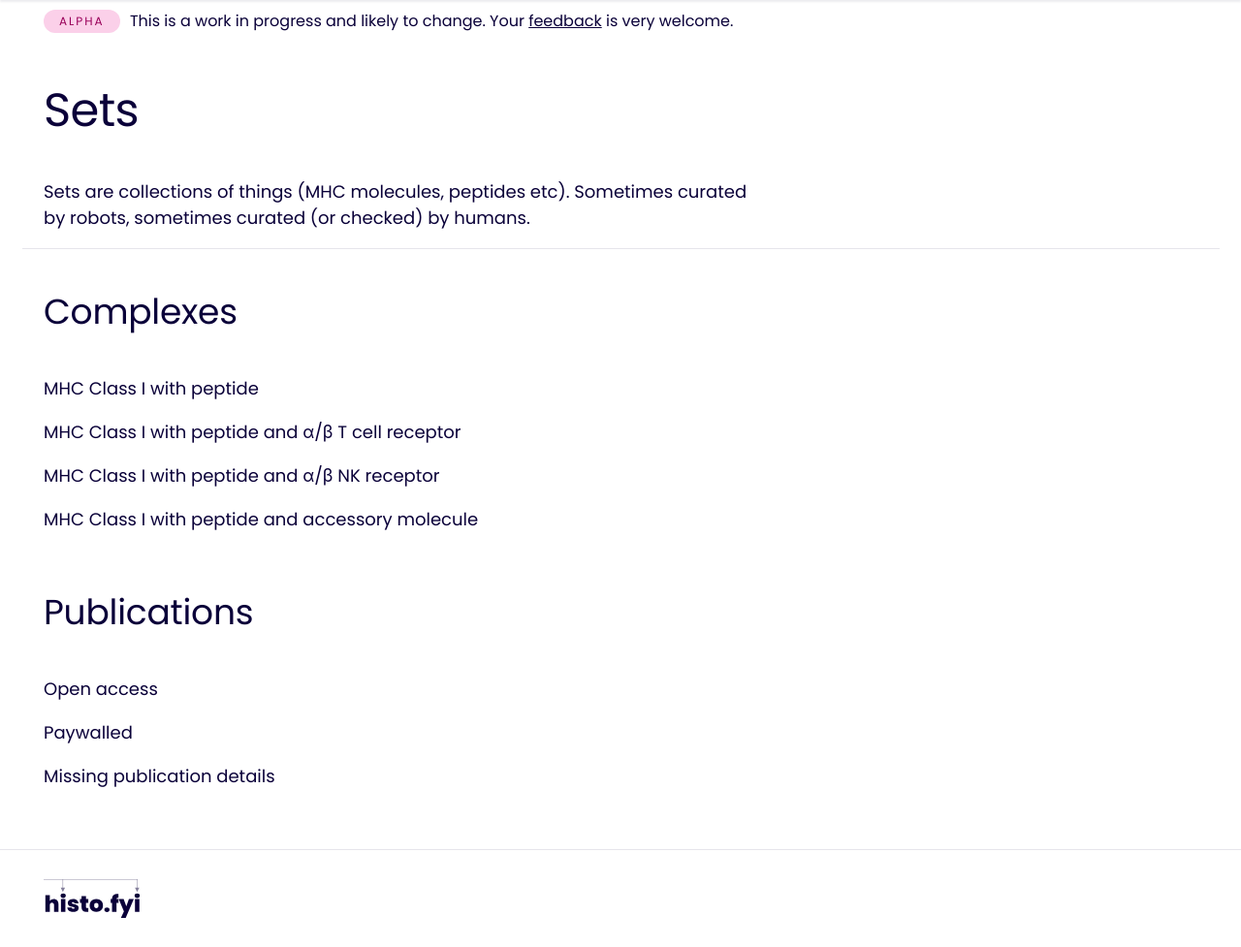
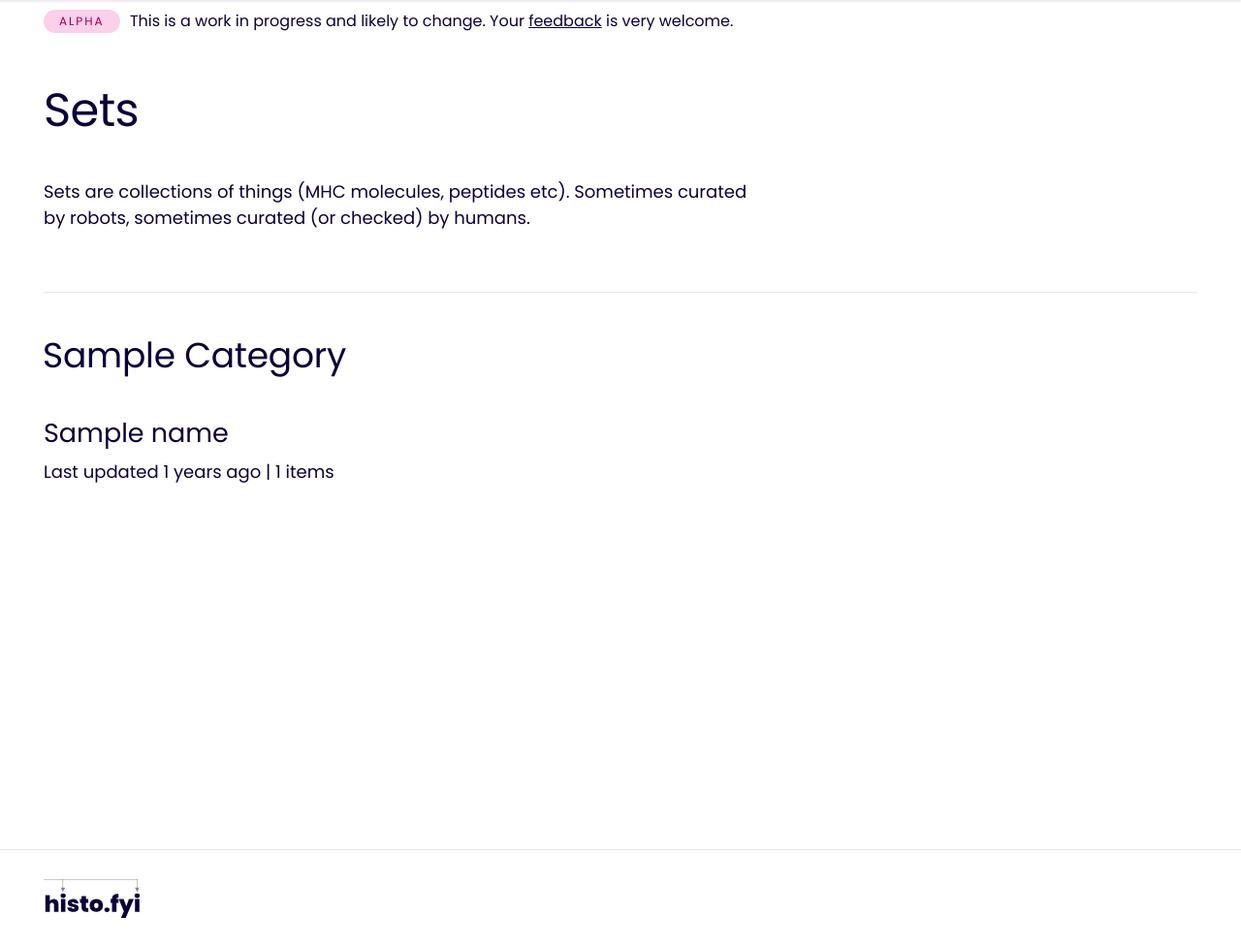
Before and after one commit to histofyi/analysis-pipeline, a Flask app: template templates/sets.html in a window 1280 px wide. Shown: the part 60-1037 px from the top of the page at 97% size. Run offline with Flask 2, Linux system fonts and the light colour scheme; the template is opened without the code that fills it: most values are stand-ins (such as "Sample title", 1, 10 or a date in 2020).

Commit message:
Added timesince filter, fixed a typo, added an "unslugger"

```diff
--- a/app.py
+++ b/app.py
@@ -3,7 +3,10 @@ import toml
 import json
 import logging
 
-
+import os
+import sys
+sys.path.insert(0, os.path.dirname(os.path.abspath(os.path.dirname(__file__))))
+from datetime import datetime
 
 import functions.providers as providers
 import functions.template as template
@@ -16,9 +19,36 @@ import functions.histo as histo
 from api import api
 
 
-
 app = Flask(__name__)
 app.config.from_file('config.toml', toml.load)
+
+
+@app.template_filter()
+def timesince(dt, default="just now"):
+    """
+    Returns string representing "time since" e.g.
+    3 days ago, 5 hours ago etc.
+    """
+
+    now = datetime.utcnow()
+    diff = now - dt
+
+    periods = (
+        (diff.days / 365, "year", "years"),
+        (diff.days / 30, "month", "months"),
+        (diff.days / 7, "week", "weeks"),
+        (diff.days, "day", "days"),
+        (diff.seconds / 3600, "hour", "hours"),
+        (diff.seconds / 60, "minute", "minutes"),
+        (diff.seconds, "second", "seconds"),
+    )
+
+    for period, singular, plural in periods:
+
+        if period:
+            return "%d %s ago" % (period, singular if period == 1 else plural)
+
+    return default
 
 
 filesystem = providers.filesystemProvider(app.config['BASEDIR'])
@@ -178,7 +208,7 @@ def sets_list_handler():
         'publications':['open_access','paywalled','missing_publication'],
         'structures':[],
         'editorial':['interesting'],
-        'curatorial':['edgecases','exclude','incorrect_chain_labels ']
+        'curatorial':['edgecases','exclude','incorrect_chain_labels']
     }
     sets = {}
     for category in set_list:
@@ -187,6 +217,8 @@ def sets_list_handler():
             sets[category][set], success, errors = lists.structureSet(set).get()
             set_length = len(sets[category][set]['set'])
             sets[category][set]['length'] = set_length
+            sets[category][set]['last_updated'] = datetime.fromisoformat(sets[category][set]['last_updated'])
+            sets[category][set]['label'] = set.replace('_',' ').title()
     return template.render('sets', {'nav':'sets','sets':sets})
 
 
--- a/templates/sets.html
+++ b/templates/sets.html
@@ -5,7 +5,7 @@
 
 <section class="vertical-spacing-top">
   <div class="grid-container">
-    <div class="column-full-width bottom-border">
+    <div class="column-full-width">
       <div class="inner">
         <h1 class="vertical-spacing-bottom">Sets</h1>
         <p>
@@ -16,54 +16,24 @@
   </div>
 </section>
 
-
+{% for category in sets %}
 <section class="vertical-spacing-top">
     <div class="grid-container">
       <div class="column-full-width">
-        <div class="inner">
-          <h2 class="vertical-spacing-bottom">Complexes</h1>
-          <p>
-            MHC Class I with peptide
-          </p>
-          <p>
-            MHC Class I with peptide and &alpha;/&beta; T cell receptor
-          </p>
-          <p>
-            MHC Class I with peptide and &alpha;/&beta; NK receptor
-          </p>
-          <p>
-            MHC Class I with peptide and accessory molecule
-          </p>
+        <div class="inner top-border">
+          <h2 class="vertical-spacing-top heading-medium">{{category|title}}</h1>
+            {% for set in sets[category] %}
+                {% set this_set = sets[category][set]%}
+                <div class="vertical-spacing-bottom-0-25">
+                    <h3 class="heading-small vertical-spacing-bottom-0-25 vertical-spacing-top">{{this_set.label}}</h3>
+                    <div>Last updated {{this_set.last_updated|timesince}} | {{this_set.length}} items</div>
+                </div>
+            {% endfor %}
         </div>
       </div>
     </div>
 </section>
-
-
-
-<section class="vertical-spacing-top">
-    <div class="grid-container">
-      <div class="column-full-width">
-        <div class="inner">
-          <h2 class="vertical-spacing-bottom">Publications</h1>
-          <p>
-            Open access
-          </p>
-          <p>
-            Paywalled
-          </p>
-          <p>
-            Missing publication details
-          </p>
-        </div>
-      </div>
-    </div>
-  </section>
-
-
-
-
-
+{% endfor %}
 
 
 {% endblock %}
```
